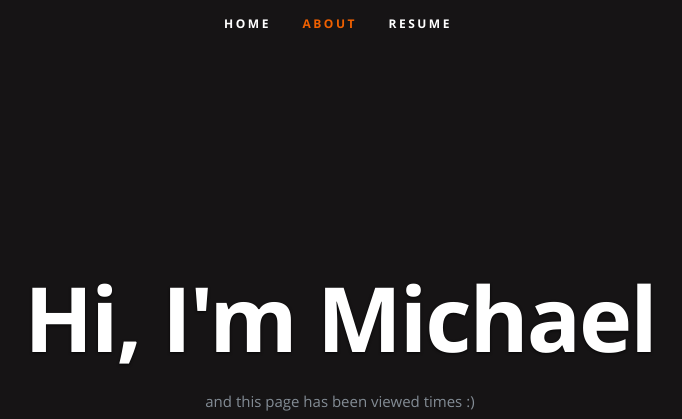
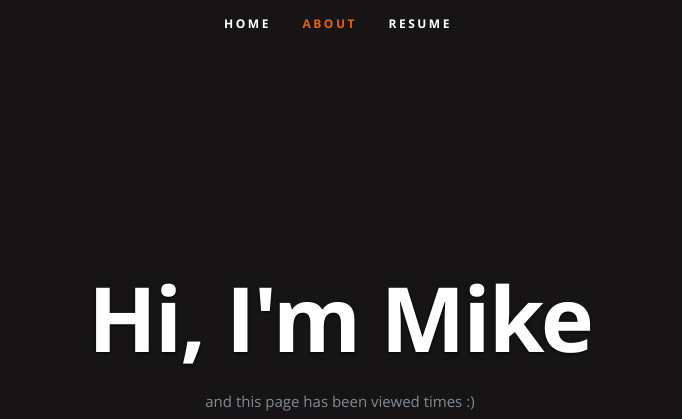
Before and after one commit to JustAnotherCloudGuy/azure-resume, a plain HTML site: page frontend/index.html in a window 1280 px wide. Shown: the top 419 px of the page, without its empty margins (302-984 px from the left). Drawn offline with nearby package versions, Linux system fonts and the light colour scheme; no server answers.

Commit message:
updates to HTML

```diff
--- a/frontend/index.html
+++ b/frontend/index.html
@@ -45,7 +45,7 @@
 
     <div class="row banner">
         <div class="banner-text">
-            <h1 class="responsive-headline">Hi, I'm Michael</h1>
+            <h1 class="responsive-headline">Hi, I'm Mike</h1>
             <p>and this page has been viewed <a id="counter"></a> times :)</p>
             <ul class="social">
                 <li><a href="https://www.linkedin.com/in/michael--thome/"><i class="fa fa-linkedin"></i></a></li>
```
